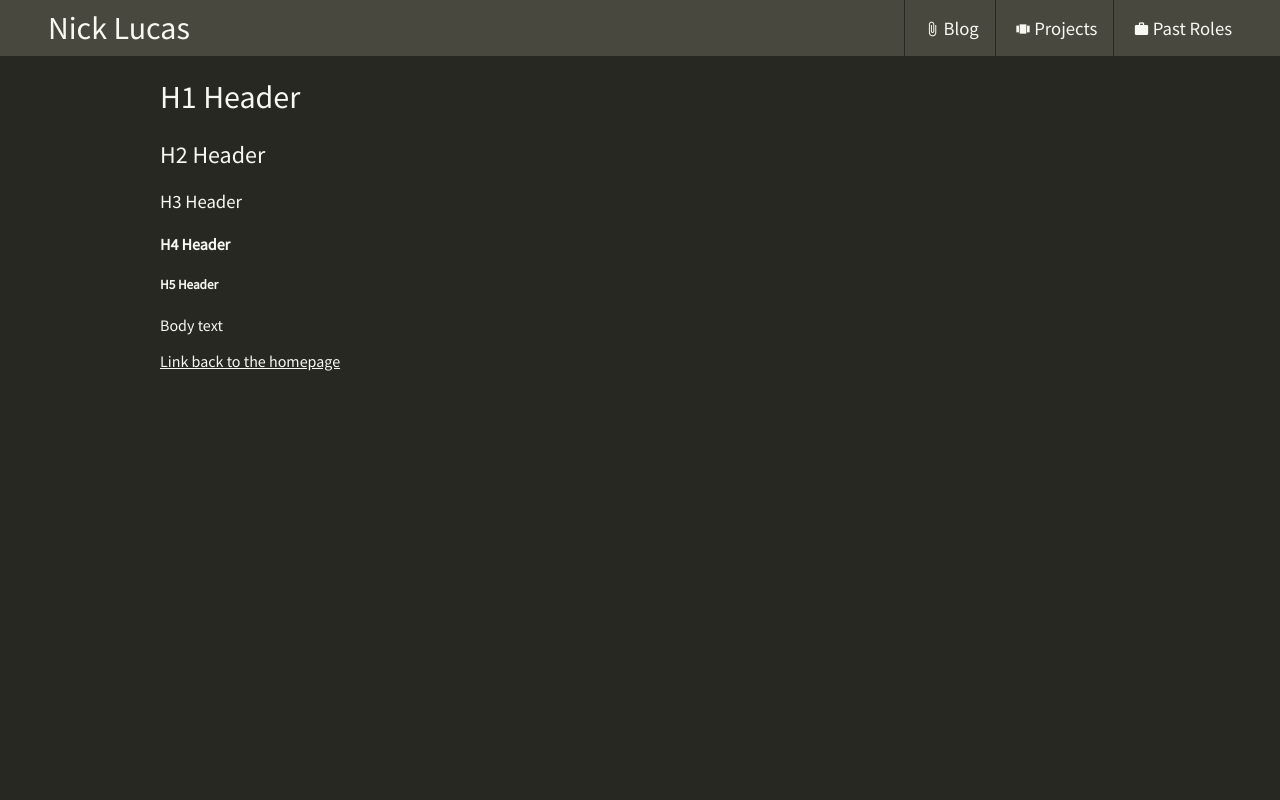
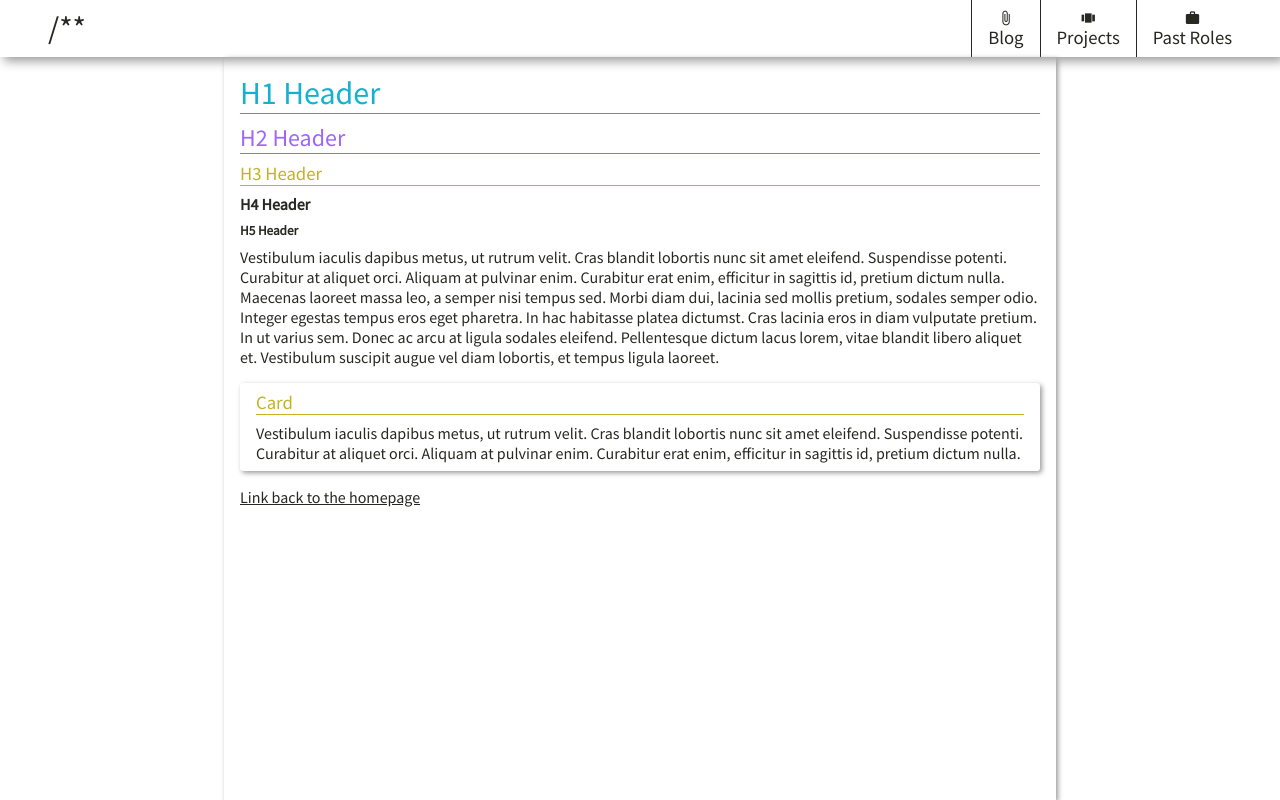
Before and after one commit to Nick-Lucas/nicklucas.co.uk, a Gatsby site: page /component-library in a window 1280 px wide. Built offline with nearby package versions, Linux system fonts and the light colour scheme; Gatsby itself is replaced by a stand-in of ours.

Commit message:
Convert to light theme and start adding some colour

```diff
--- a/gatsby-config.js
+++ b/gatsby-config.js
@@ -1,6 +1,6 @@
 module.exports = {
   siteMetadata: {
-    title: `Nick Lucas`,
+    title: `/**`,
     description: `Kick off your next, great Gatsby project with this default starter. This barebones starter ships with the main Gatsby configuration files you might need.`,
     author: `@gatsbyjs`,
   },
--- a/src/components/Header/Item.js
+++ b/src/components/Header/Item.js
@@ -11,17 +11,19 @@ const StyledLink = styled(Link)`
   padding: 0.5rem 1rem;
 
   border-left: solid;
-  border-left-color: ${COLORS.BACKGROUND};
+  border-left-color: ${COLORS.DARK};
   border-left-width: 1px;
 
   :hover {
-    background: ${COLORS.BACKGROUND};
+    background: ${COLORS.PALE_WHITE};
     transition: 0.3s;
   }
 `
 
 const Text = styled.h3`
   margin: 0;
+  border-bottom: none;
+  color: ${COLORS.DARK};
 `
 
 export const Item = ({ label, url, icon }) => (
--- a/src/components/Header/Title.js
+++ b/src/components/Header/Title.js
@@ -11,7 +11,7 @@ const Container = styled.div`
 
 export const Title = ({ siteTitle }) => (
   <Container>
-    <h1 style={{ margin: 0 }}>
+    <h1 style={{ margin: 0, borderBottom: 'none' }}>
       <Link
         to="/"
         style={{
--- a/src/components/Header/index.js
+++ b/src/components/Header/index.js
@@ -3,14 +3,17 @@ import PropTypes from 'prop-types'
 import styled from 'styled-components'
 import { Title } from './Title'
 import { StaticQuery, graphql } from 'gatsby'
-import { COLORS } from 'lib/styles'
+import { COLORS, SHADOWS } from 'lib/styles'
 import { Item } from './Item'
 
 const Container = styled.div`
   display: flex;
   flex-direction: row;
-  background: ${COLORS.TINT};
+  background: ${COLORS.WHITE};
   padding: 0 2rem;
+  /* margin-bottom: 1rem; */
+
+  ${SHADOWS.MEDIUM}
 `
 
 const HeaderComponent = ({ title }) => (
--- a/src/components/layout.js
+++ b/src/components/layout.js
@@ -9,35 +9,44 @@ import React from 'react'
 import PropTypes from 'prop-types'
 
 import { Header } from './Header'
-// import './layout.css'
 import styled from 'styled-components'
-import { GlobalStyle } from 'lib/styles'
+import { GlobalStyle, SHADOWS } from 'lib/styles'
 
 const Page = styled.div`
+  display: flex;
+  flex-direction: column;
+
   min-height: 100vh;
   min-width: 100vw;
   max-width: 100vw;
+`
+
+const Body = styled.div`
+  display: flex;
+  flex-direction: column;
+  flex: 1;
+
+  width: 50rem;
+  max-width: 50rem;
+
+  margin: 0 auto;
+  padding: 1rem;
+
+  ${SHADOWS.LOW}
 `
 
 const Layout = ({ children }) => (
   <Page>
     <GlobalStyle />
     <Header />
-    <div
-      style={{
-        margin: `0 auto`,
-        maxWidth: 960,
-        padding: `0px 1.0875rem 1.45rem`,
-        paddingTop: 0,
-      }}
-    >
+    <Body>
       <main>{children}</main>
       {/* <footer>
             © {new Date().getFullYear()}, Built with
             {` `}
             <a href="https://www.gatsbyjs.org">Gatsby</a>
           </footer> */}
-    </div>
+    </Body>
   </Page>
 )
 
--- /dev/null
+++ b/src/lib/Card.js
@@ -0,0 +1,25 @@
+// import React from 'react'
+import PropTypes from 'prop-types'
+import styled from 'styled-components'
+import { SHADOWS } from './styles'
+
+export const Card = styled.div(({ height }) => {
+  const shadows = SHADOWS[height]
+
+  return `
+    display: flex;
+    flex-direction: column;
+    margin: 1rem 0rem;
+    padding: 0.5rem 1rem;
+
+    border-radius: 0.2rem;
+    ${shadows}
+  `
+})
+
+Card.propTypes = {
+  height: PropTypes.oneOf(['LOW', 'MEDIUM', 'HIGH']),
+}
+Card.defaultProps = {
+  height: 'LOW',
+}
--- a/src/lib/styles.js
+++ b/src/lib/styles.js
@@ -2,15 +2,34 @@
 import { createGlobalStyle } from 'styled-components'
 
 export const COLORS = {
-  BACKGROUND: '#272822',
-  TINT: '#49483E',
+  DARK: '#272822',
+  DARK_TINT: '#49483E',
   GREY: '#75715e',
-  BLUE: '#66d9ef',
-  PURPLE: '#ae81ff',
-  WHITE: '#f8f8f2',
-  RED: '#f92672',
+  BLUE: '#16b1d0',
+  PURPLE: '#9c66ff',
+  PALE_WHITE: '#d2d0c6',
+  WHITE: '#ffffff',
+  RED: '#f9065f',
   RED_DARK: '#960050',
-  YELLOW: '#e6db74',
+  YELLOW: '#c3b322',
+}
+
+export const SHADOWS = {
+  LOW: `
+    -webkit-box-shadow: 2px 2px 5px 0px #999999;
+    -moz-box-shadow: 2px 2px 5px 0px #999999;
+    box-shadow: 2px 2px 5px 0px #999999;
+  `,
+  MEDIUM: `
+    -webkit-box-shadow: 4px 4px 10px 0px #999999;
+    -moz-box-shadow: 4px 4px 10px 0px #999999;
+    box-shadow: 4px 4px 10px 0px #999999;
+  `,
+  HIGH: `
+    -webkit-box-shadow: 6px 6px 20px 0px #999999;
+    -moz-box-shadow: 6px 6px 20px 0px #999999;
+    box-shadow: 6px 6px 20px 0px #999999;
+  `,
 }
 
 export const GlobalStyle = createGlobalStyle`
@@ -22,7 +41,7 @@ export const GlobalStyle = createGlobalStyle`
   }
 
   body {
-    background: ${COLORS.BACKGROUND};
+    background: ${COLORS.WHITE};
     margin: 0;
     -webkit-font-smoothing: antialiased;
     -moz-osx-font-smoothing: grayscale;
@@ -30,15 +49,45 @@ export const GlobalStyle = createGlobalStyle`
 
   /* Text setup */
   * {
-    color: ${COLORS.WHITE};
+    color: ${COLORS.DARK};
+    flex-direction: column;
   }
   h1 {
     font-weight: 500;
+    margin: 0;
+    margin-bottom: 0.5rem;
+
+    color: ${COLORS.BLUE};
+    border-bottom-style: solid;
+    border-bottom-width: 0.1rem;
   }
   h2 {
     font-weight: 500;
+    margin: 0;
+    margin-bottom: 0.5rem;
+
+    color: ${COLORS.PURPLE};
+    border-bottom-style: solid;
+    border-bottom-width: 0.1rem;
   }
   h3 {
     font-weight: 500;
+    margin: 0;
+    margin-bottom: 0.5rem;
+
+    color: ${COLORS.YELLOW};
+    border-bottom-style: solid;
+    border-bottom-width: 0.1rem;
+  }
+  h4 {
+    margin: 0;
+    margin-bottom: 0.5rem;
+  }
+  h5 {
+    margin: 0;
+    margin-bottom: 0.5rem;
+  }
+  p {
+    margin: 0;
   }
 `
--- a/src/pages/component-library.js
+++ b/src/pages/component-library.js
@@ -2,6 +2,7 @@ import React from 'react'
 import { Link } from 'gatsby'
 
 import Layout from 'components/layout'
+import { Card } from 'lib/Card'
 
 const ComponentLibrary = () => (
   <Layout>
@@ -10,7 +11,27 @@ const ComponentLibrary = () => (
     <h3>H3 Header</h3>
     <h4>H4 Header</h4>
     <h5>H5 Header</h5>
-    <p>Body text</p>
+    <p>
+      Vestibulum iaculis dapibus metus, ut rutrum velit. Cras blandit lobortis
+      nunc sit amet eleifend. Suspendisse potenti. Curabitur at aliquet orci.
+      Aliquam at pulvinar enim. Curabitur erat enim, efficitur in sagittis id,
+      pretium dictum nulla. Maecenas laoreet massa leo, a semper nisi tempus
+      sed. Morbi diam dui, lacinia sed mollis pretium, sodales semper odio.
+      Integer egestas tempus eros eget pharetra. In hac habitasse platea
+      dictumst. Cras lacinia eros in diam vulputate pretium. In ut varius sem.
+      Donec ac arcu at ligula sodales eleifend. Pellentesque dictum lacus lorem,
+      vitae blandit libero aliquet et. Vestibulum suscipit augue vel diam
+      lobortis, et tempus ligula laoreet.
+    </p>
+    <Card>
+      <h3>Card</h3>
+      <p>
+        Vestibulum iaculis dapibus metus, ut rutrum velit. Cras blandit lobortis
+        nunc sit amet eleifend. Suspendisse potenti. Curabitur at aliquet orci.
+        Aliquam at pulvinar enim. Curabitur erat enim, efficitur in sagittis id,
+        pretium dictum nulla.
+      </p>
+    </Card>
     <Link to="/">Link back to the homepage</Link>
   </Layout>
 )
```
